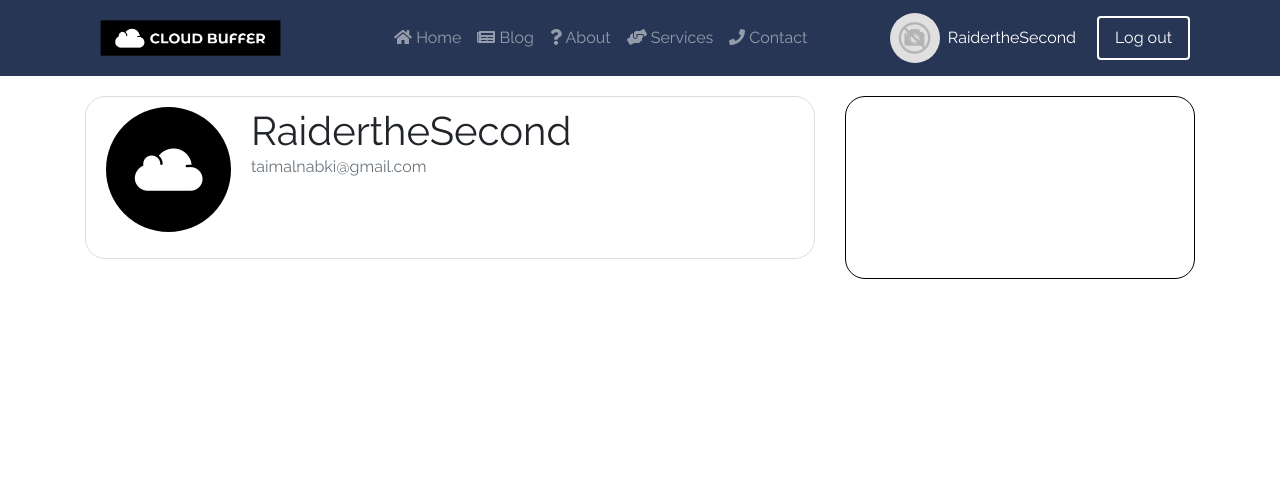
After one commit to theXtroyer1221/Cloud-buffer, a Flask app: page /account in a window 1280 px wide. The commit adds this page. Shown: the top 478 px of the page. Run offline with Flask 2, Linux system fonts and the light colour scheme; a user stored in the database is signed in; parts of the project's set-up code (start-up, migrations or seed data) failed here and were passed over; some libraries are stand-ins or nearby versions.

Commit message:
maybe done with login also done account logout and other checks if user is logged going well

```diff
--- a/cloudBuffer/__init__.py
+++ b/cloudBuffer/__init__.py
@@ -1,6 +1,7 @@
 from flask import Flask
 from flask_sqlalchemy import SQLAlchemy
 from flask_bcrypt import Bcrypt
+from flask_login import LoginManager
 
 import json
 import requests
@@ -19,5 +20,8 @@ app.config["TEMPLATES_AUTO_RELOAD"] = True
 app.wsgi_app = ProxyFix(app.wsgi_app, num_proxies=1)
 db = SQLAlchemy(app)
 bcrypt = Bcrypt(app)
+login_manager = LoginManager(app)
+login_manager.login_view = "login"
+login_manager.login_message_category = "info"
 
 from cloudBuffer import routes
--- a/cloudBuffer/routes.py
+++ b/cloudBuffer/routes.py
@@ -1,7 +1,8 @@
 from cloudBuffer.forms import SearchForm, locationSearch, RegistrationForm, LoginForm
 from flask import render_template, request, redirect, url_for, flash
+from flask_login import login_user, current_user, logout_user, login_required
 from cloudBuffer.models import User, Post
-from cloudBuffer import app, bcrypt, db
+from cloudBuffer import app, bcrypt, db, login_manager
 
 import requests
 import os
@@ -15,6 +16,8 @@ IP_STACK = os.environ.get("IP_STACK")
 
 @app.route("/", methods=["GET", "POST"])
 def index():
+    if current_user.is_authenticated:
+        logout_user()
     form = SearchForm()
     location_form = locationSearch()
 
@@ -42,6 +45,8 @@ def index():
 
 @app.route("/weather/<query>")
 def search(query):
+    if current_user.is_authenticated:
+        logout_user()
     form = SearchForm()
     location_form = locationSearch()
 
@@ -112,13 +117,19 @@ def blog():
 
 @app.route("/login", methods=['GET', 'POST'])
 def login():
+    if current_user.is_authenticated:
+        return redirect(url_for("blog"))
     form = LoginForm()
     if form.validate_on_submit():
-        if form.email.data == 'admin@blog.com' and form.password.data == 'password':
-            flash('You have been logged in!', 'success')
-            return redirect(url_for('blog'))
+        user = User.query.filter_by(email=form.email.data).first()
+        if user and bcrypt.check_password_hash(user.password,
+                                               form.password.data):
+            login_user(user, remember=form.remember.data)
+            next_page = request.args.get("next")
+            return redirect(next_page) if next_page else redirect(
+                url_for("blog"))
         else:
-            flash('Login Unsuccessful. Please check username and password',
+            flash('Login Unsuccessful. Please check email and password',
                   'danger')
 
     return render_template("login.html",
@@ -129,6 +140,8 @@ def login():
 
 @app.route("/signup", methods=['GET', 'POST'])
 def signup():
+    if current_user.is_authenticated:
+        return redirect(url_for("blog"))
     form = RegistrationForm()
     if form.validate_on_submit():
         hashed_password = bcrypt.generate_password_hash(
@@ -149,6 +162,22 @@ def signup():
                            title="Sign up")
 
 
+@app.route("/account")
+@login_required
+def account():
+    image_file = url_for("static",
+                         filename="profile_pics/" + current_user.image_file)
+    return render_template("account.html",
+                           title="Account",
+                           image_file=image_file)
+
+
+@app.route("/logout")
+def logout():
+    logout_user()
+    return redirect(url_for("blog"))
+
+
 @app.errorhandler(404)
 def page_not_found(e):
     data = "error"
--- a/cloudBuffer/static/css/_header.scss
+++ b/cloudBuffer/static/css/_header.scss
@@ -83,6 +83,23 @@
   transition: all 0.6s ease;
 }
 
+.sign-btns {
+  justify-content: flex-end;
+}
+
+@media (max-width: 991px) {
+  .sign-btns a {
+    margin-bottom: 5px;
+    width: 50%;
+    margin-left: 5px;
+    margin-right: 5px;
+  }
+  .sign-btns {
+    margin: auto;
+    display: flex;
+  }
+}
+
 .btn-blog {
   background-color: transparent;
   border: solid white 2px;
@@ -115,3 +132,13 @@
     color: black;
   }
 }
+
+.navbar-username {
+  display: inline-table;
+  align-self: center;
+  color: white;
+}
+
+.navbar-image {
+  border-radius: 50%;
+}
--- a/cloudBuffer/static/css/_reset.scss
+++ b/cloudBuffer/static/css/_reset.scss
@@ -72,6 +72,7 @@ img {
 
 .card-signin {
   border-radius: 1rem;
+  border: 1px solid #283655;
 }
 
 .form-control {
@@ -81,3 +82,26 @@ img {
     box-shadow: 0 0 0 0.2rem #2836556b;
   }
 }
+
+.mb-6 {
+  margin-bottom: 8rem !important;
+}
+
+.content-section {
+  background: #ffffff;
+  padding: 10px 20px;
+  border: 1px solid #dddddd;
+  border-radius: 20px;
+  margin-bottom: 20px;
+}
+
+.account-img {
+  height: 125px;
+  width: 125px;
+  margin-right: 20px;
+  margin-bottom: 16px;
+}
+
+.account-heading {
+  font-size: 2.5rem;
+}
--- a/cloudBuffer/static/css/style.css
+++ b/cloudBuffer/static/css/style.css
@@ -89,6 +89,27 @@
   transition: all 0.6s ease;
 }
 
+.sign-btns {
+  -webkit-box-pack: end;
+      -ms-flex-pack: end;
+          justify-content: flex-end;
+}
+
+@media (max-width: 991px) {
+  .sign-btns a {
+    margin-bottom: 5px;
+    width: 50%;
+    margin-left: 5px;
+    margin-right: 5px;
+  }
+  .sign-btns {
+    margin: auto;
+    display: -webkit-box;
+    display: -ms-flexbox;
+    display: flex;
+  }
+}
+
 .btn-blog {
   background-color: transparent;
   border: solid white 2px;
@@ -132,6 +153,18 @@
   100% {
     color: black;
   }
+}
+
+.navbar-username {
+  display: inline-table;
+  -ms-flex-item-align: center;
+      -ms-grid-row-align: center;
+      align-self: center;
+  color: white;
+}
+
+.navbar-image {
+  border-radius: 50%;
 }
 
 html,
@@ -210,6 +243,7 @@ img {
 
 .card-signin {
   border-radius: 1rem;
+  border: 1px solid #283655;
 }
 
 .form-control {
@@ -220,6 +254,29 @@ img {
   border-color: #283655;
   -webkit-box-shadow: 0 0 0 0.2rem #2836556b;
           box-shadow: 0 0 0 0.2rem #2836556b;
+}
+
+.mb-6 {
+  margin-bottom: 8rem !important;
+}
+
+.content-section {
+  background: #ffffff;
+  padding: 10px 20px;
+  border: 1px solid #dddddd;
+  border-radius: 20px;
+  margin-bottom: 20px;
+}
+
+.account-img {
+  height: 125px;
+  width: 125px;
+  margin-right: 20px;
+  margin-bottom: 16px;
+}
+
+.account-heading {
+  font-size: 2.5rem;
 }
 
 body::-webkit-scrollbar-track {
--- /dev/null
+++ b/cloudBuffer/templates/account.html
@@ -0,0 +1,21 @@
+{% extends 'base.html' %} {% block content %}
+<div class="container pt-5 mt-5">
+  <div class="row">
+    <div class="col-md-8">
+      <div class="content-section">
+        <div class="media">
+          <img class="rounded-circle account-img" src="{{ image_file }}" />
+          <div class="media-body">
+            <h2 class="account-heading">{{ current_user.username }}</h2>
+            <p class="text-secondary">{{ current_user.email }}</p>
+          </div>
+        </div>
+        <!-- FORM HERE -->
+      </div>
+    </div>
+    <div class="col-md-4">
+      <div style="border: 1px solid black; height: 100%; border-radius: 20px;"></div>
+    </div>
+  </div>
+</div>
+{% endblock %}
--- a/cloudBuffer/templates/base.html
+++ b/cloudBuffer/templates/base.html
@@ -62,7 +62,7 @@
           </div>
         </div>
       </nav>
-      {% elif request.path == "/blog" %}
+      {% elif request.path == "/blog" or request.path == "/account" %}
       <nav id="navbarBlog" class="navbar navbar-expand-lg navbar-dark fixed-top py-2 mobile-dark bg-dark mb-3">
         <div class="container">
           <a class="navbar-brand" href="#"><img src="{{ url_for('static', filename='brand/logo-hori.png') }}" alt="" height="50" /></a>
@@ -88,14 +88,28 @@
               </li>
             </ul>
           </div>
-          <div style="justify-content: flex-end;" class="collapse navbar-collapse">
+          {% if current_user.is_authenticated %}
+          <div class="d-flex">
+            <div class="collapse navbar-collapse">
+              <a href="{{url_for('account')}}" class="d-flex mr-3">
+                <img src="../static/images/notfound.jpg" alt="User image" class="mr-2 navbar-image" width="50px" height="50px" />
+                <p class="navbar-username">{{ current_user.username }}</p>
+              </a>
+            </div>
+            <div class="navbar-collapse sign-btns">
+              <a name="Log out" class="btn btn-blog nav-link" href="{{url_for('logout')}}" role="button">Log out</a>
+            </div>
+          </div>
+          {% else %}
+          <div class="navbar-collapse sign-btns">
             <a name="Log in" class="btn btn-blog nav-link" href="{{url_for('login')}}" role="button">Log in</a>
             <a name="Sign up" class="btn btn-blog nav-link" href="{{url_for('signup')}}" role="button">Sign up</a>
           </div>
+          {% endif %}
         </div>
       </nav>
       {%elif request.path == "/signup" or request.path == "/login"%}
-      <nav id="navbarBlog" class="navbar navbar-expand-lg navbar-dark py-2 mobile-dark bg-dark mb-3">
+      <nav id="navbarBlog" class="navbar navbar-expand-lg navbar-dark py-2 mobile-dark bg-dark mb-6">
         <div class="container">
           <a class="navbar-brand" href="#"><img src="{{ url_for('static', filename='brand/logo-hori.png') }}" alt="" height="50" /></a>
           <button class="navbar-toggler" type="button" data-toggle="collapse" data-target="#navbarResponsive" aria-controls="navbarResponsive" aria-expanded="false" aria-label="Toggle navigation">
```
Also changed, not shown: cloudBuffer/models.py (+8 -2 lines), cloudBuffer/templates/login.html (+6 -6 lines), cloudBuffer/site.db, cloudBuffer/static/images/navbar_account.svg (added), cloudBuffer/static/profile_pics/default.jpg (added), 1 other file.
